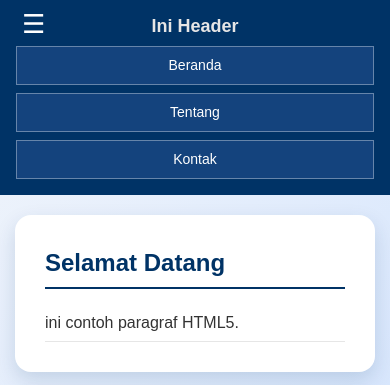
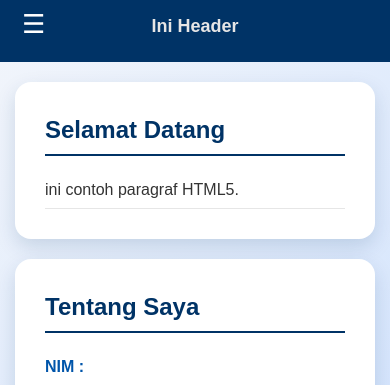
Before and after one commit to carl-jafar/2511500011-PWD-TI1A-252601, a PHP site: page /pertemuan-05/index.html in a window 390 px wide. Shown: the top 385 px of the page. Run offline with PHP 8.4, Linux system fonts and the light colour scheme.

Commit message:
menghubungkan htmk,js, dan css

```diff
--- a/pertemuan-05/index.html
+++ b/pertemuan-05/index.html
@@ -57,6 +57,7 @@
   <footer>
     <p>&#128512; 2025 (Muhammad Haikal)</p>
   </footer>
+  <script src="script.js"></script>
 </body>
 
 </html>
--- /dev/null
+++ b/pertemuan-05/script.js
@@ -0,0 +1,3 @@
+document.getElementById("menu-toggle").addEventListener("click", function () {
+    document.querySelector("nav").classList.toggle("active");
+});
--- a/pertemuan-05/style.css
+++ b/pertemuan-05/style.css
@@ -198,6 +198,18 @@
         top: 8px;
     }
 
+    nav {
+        display: none;
+        flex-direction: column;
+        background: #003366;
+        width: 100%;
+        padding: 5px 0;
+    }
+
+    nav.active {
+        display: block;
+    }
+
     header {
         padding: 16px;
         position: sticky;
```
Also changed, not shown: pertemuan-05/README.md.
